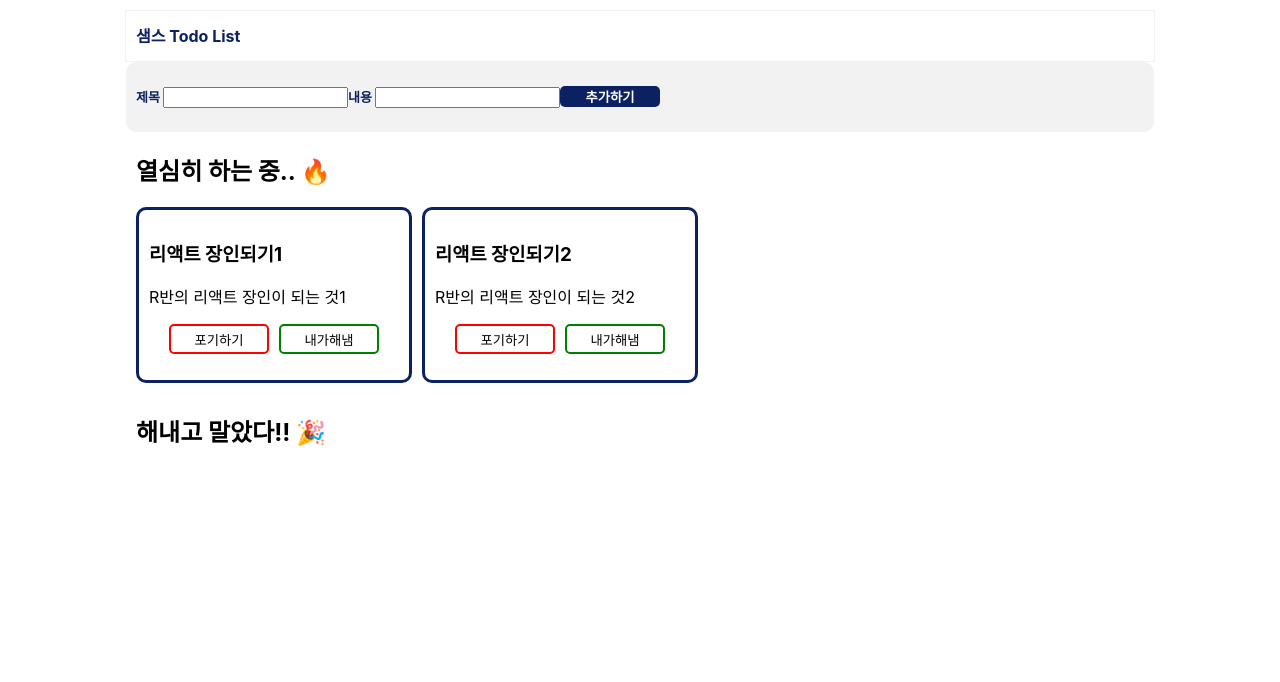
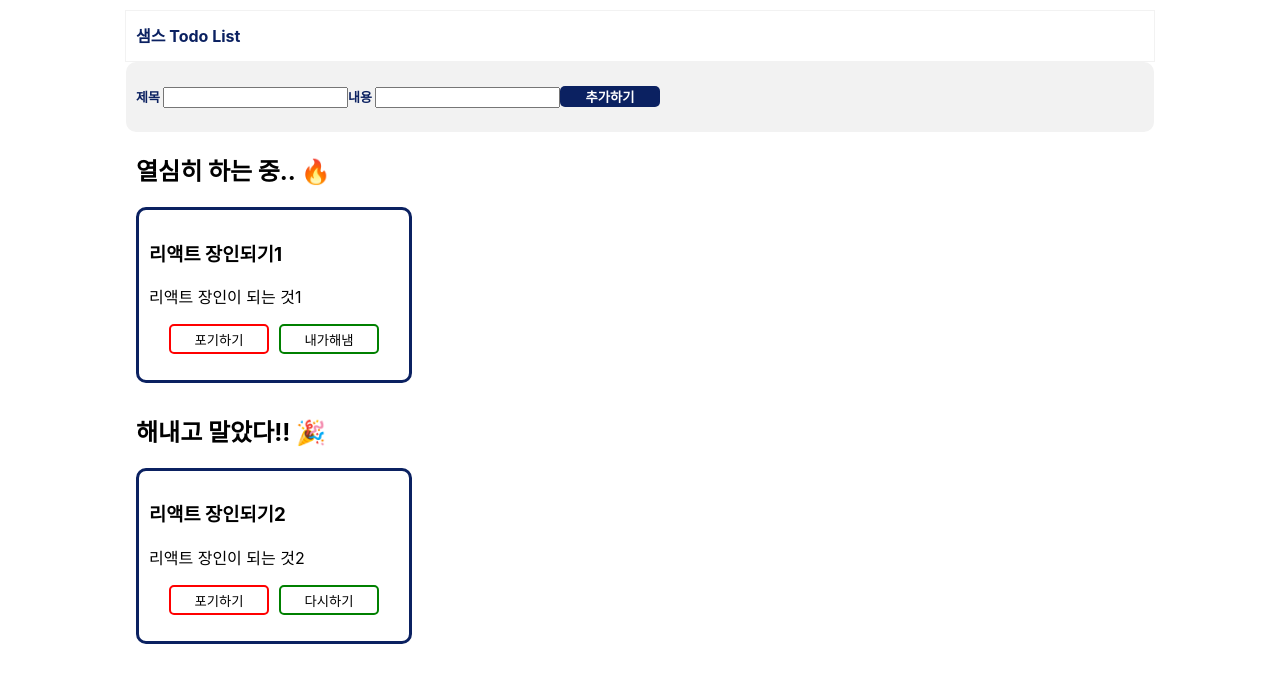
Before and after one commit to SAEMMM/React_TodoList, a React (Create React App) app: page / in a window 1280 px wide. Shown: the top 682 px of the page. Built offline with nearby package versions, Linux system fonts and the light colour scheme.

Commit message:
모든 기능 구현 완료(리팩토링 전)

```diff
--- a/src/App.js
+++ b/src/App.js
@@ -1,28 +1,88 @@
 import React, { useState } from 'react';
 import './App.css';
 
-function Todo(props) {
+function Todo({ todo, setTodo }) {
+  const delBtnHandler = (id) => {
+    const newTodoList = todo.filter((todo) => todo.id !== id)
+    setTodo(newTodoList)
+  }
+  const doneBtnHandler = (done) => {
+    const newDoneTodo = todo.map((todo) => {
+      if (todo.id === done) {
+        return {
+          ...todo,
+          done: !todo.done
+        }
+      } else {
+        return { ...todo }
+      }
+    })
+
+    setTodo(newDoneTodo)
+  }
+  return (
+    <div className='body-style'>
+      <h2>열심히 하는 중.. 🔥</h2>
+      {todo.map((todo) => {
+        if (!todo.done) {
+          return (
+            <Button
+              todo={todo}
+              title={todo.title}
+              content={todo.content}
+              key={todo.id}
+              delBtnHandler={delBtnHandler}
+              doneBtnHandler={doneBtnHandler} />)
+        } else {
+          return null
+        }
+      })}
+
+      <div className='float-none'></div>
+
+      <h2>해내고 말았다!! 🎉</h2>
+      {todo.map((todo) => {
+        if (todo.done) {
+          return (
+            <Button
+              todo={todo}
+              title={todo.title}
+              content={todo.content}
+              key={todo.id}
+              delBtnHandler={delBtnHandler}
+              doneBtnHandler={doneBtnHandler} />)
+        } else {
+          return null
+        }
+      })}
+    </div>
+  )
+}
+
+function Button({todo, doneBtnHandler, delBtnHandler}) {
   return (
     <div className='body-cards'>
     <div>
-          <h3>{props.todo.title}</h3>
-          <p>{props.todo.content}</p>
+      <h3>{todo.title}</h3>
+      <p>{todo.content}</p>
       <div className='btns'>
-            <button onClick={() => props.delBtnHandler(props.todo.id)}
+        <button onClick={() => delBtnHandler(todo.id)}
           className='delBtn'>포기하기</button>
-            <button onClick={() => props.doneBtnHandler(props.todo.id)}
-              className='doneBtn'>내가해냄</button>
+        <button onClick={() => doneBtnHandler(todo.id)}
+          className='doneBtn'>{todo.done ? '다시하기' : '내가해냄'}</button>
       </div>
     </div>
   </div>
   )
 }
 
+
+
 function App() {
   // 열심히 하는 중 list
   const [todo, setTodo] = useState([
-    { id: 1, title: '리액트 장인되기1', content: 'R반의 리액트 장인이 되는 것1' },
-    { id: 2, title: '리액트 장인되기2', content: 'R반의 리액트 장인이 되는 것2' },
+    { id: 1, title: '리액트 장인되기1', content: '리액트 장인이 되는 것1', done: false },
+    { id: 2, title: '리액트 장인되기2', content: '리액트 장인이 되는 것2', done: true }
   ])
 
   // 완료 list
@@ -53,10 +113,15 @@ function App() {
     setContent('')
   }
 
-  // 포기하기
+  // todo에서 포기하기
   const delBtnHandler = (id) => {
     const newTodoList = todo.filter((todo) => todo.id !== id)
     setTodo(newTodoList)
+  }
+  // done에서 포기하기
+  const doneDelBtnHandler = (id) => {
+    const newDoneList = doneTodo.filter((done) => done.id !== id)
+    setTodo(newDoneList)
   }
 
   // 내가해냄(todo에서 done으로 이동)
@@ -90,33 +155,7 @@ function App() {
           onClick={clickAddButtonHandler}>추가하기</button>
       </div>
 
-      <div className='body-style'>
-        <h2>열심히 하는 중.. 🔥</h2>
-        {todo.map((todo) => {
-          return (
-            <Todo
-              todo={todo}
-              title={todo.title}
-              content={todo.content}
-              key={todo.id}
-              delBtnHandler={delBtnHandler}
-              doneBtnHandler={doneBtnHandler} />)
-        })}
-
-        <div className='float-none'></div>
-
-        <h2>해내고 말았다!! 🎉</h2>
-        {doneTodo.map((done) => {
-          return (
-            <Todo
-              todo={done}
-              title={done.title}
-              content={done.content}
-              key={done.id}
-              delBtnHandler={delBtnHandler}
-              reDoBtnHandler={reDoBtnHandler} />)
-        })}
-      </div>
+    <Todo todo={todo} setTodo={setTodo} />
     </div>
   );
 }
```
Lines whose indentation alone changed are shown as unchanged.
